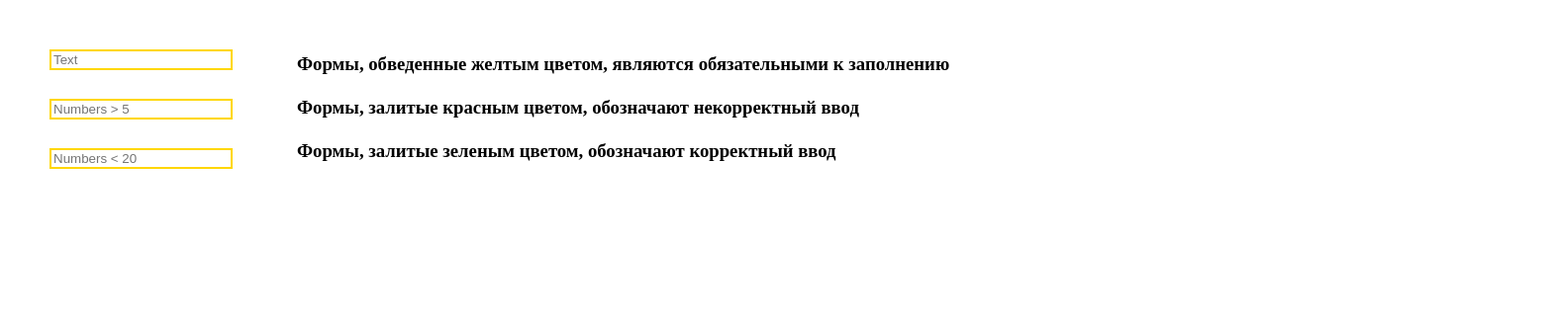
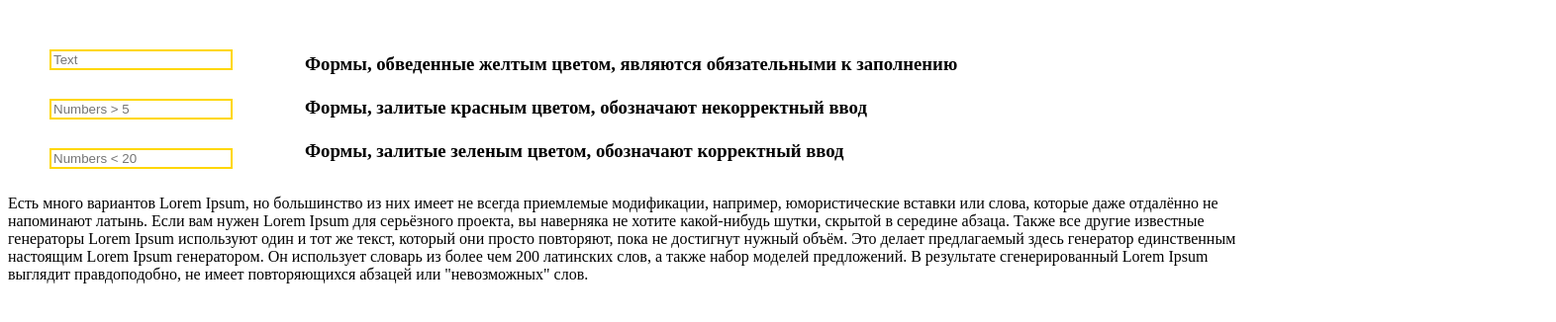
Before and after one commit to TiredOfThisAll/Internet_Technologies_Lab_2, a plain HTML site: page index.html in a window 1280 px wide. Shown: the whole page at 99% size, 1572 px wide, since content can reach past the window. Drawn offline with Linux system fonts and the light colour scheme.

Commit message:
Update index.html

```diff
--- a/index.html
+++ b/index.html
@@ -48,11 +48,20 @@
     <input type="number" max = "20" required placeholder="Numbers < 20">
 </label>
 
-<div style="position: absolute; top: 35px; left: 300px;">
+<div style="position: relative; top: 35px; left: 300px;">
     <h3>Формы, обведенные желтым цветом, являются обязательными к заполнению <br><br>
     Формы, залитые красным цветом, обозначают некорректный ввод<br><br>
     Формы, залитые зеленым цветом, обозначают корректный ввод</h3>
 </div>
 
+<div id="box_1">
+    <div id="box_2">
+    </div>
+</div>
+
+<div style="position: relative; top: 50px;">
+    Есть много вариантов Lorem Ipsum, но большинство из них имеет не всегда приемлемые модификации, например, юмористические вставки или слова, которые даже отдалённо не напоминают латынь. Если вам нужен Lorem Ipsum для серьёзного проекта, вы наверняка не хотите какой-нибудь шутки, скрытой в середине абзаца. Также все другие известные генераторы Lorem Ipsum используют один и тот же текст, который они просто повторяют, пока не достигнут нужный объём. Это делает предлагаемый здесь генератор единственным настоящим Lorem Ipsum генератором. Он использует словарь из более чем 200 латинских слов, а также набор моделей предложений. В результате сгенерированный Lorem Ipsum выглядит правдоподобно, не имеет повторяющихся абзацей или "невозможных" слов.
+</div>
+
 </body>
 </html>
```
